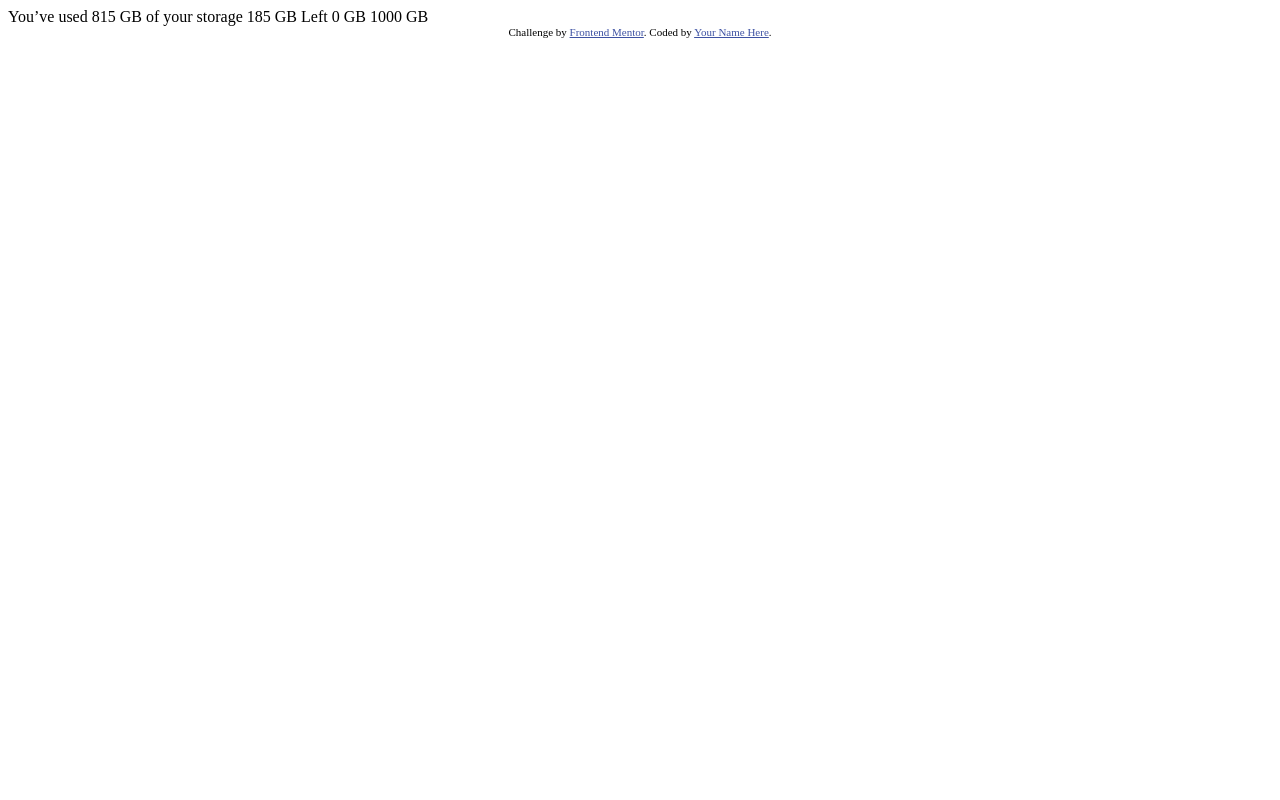
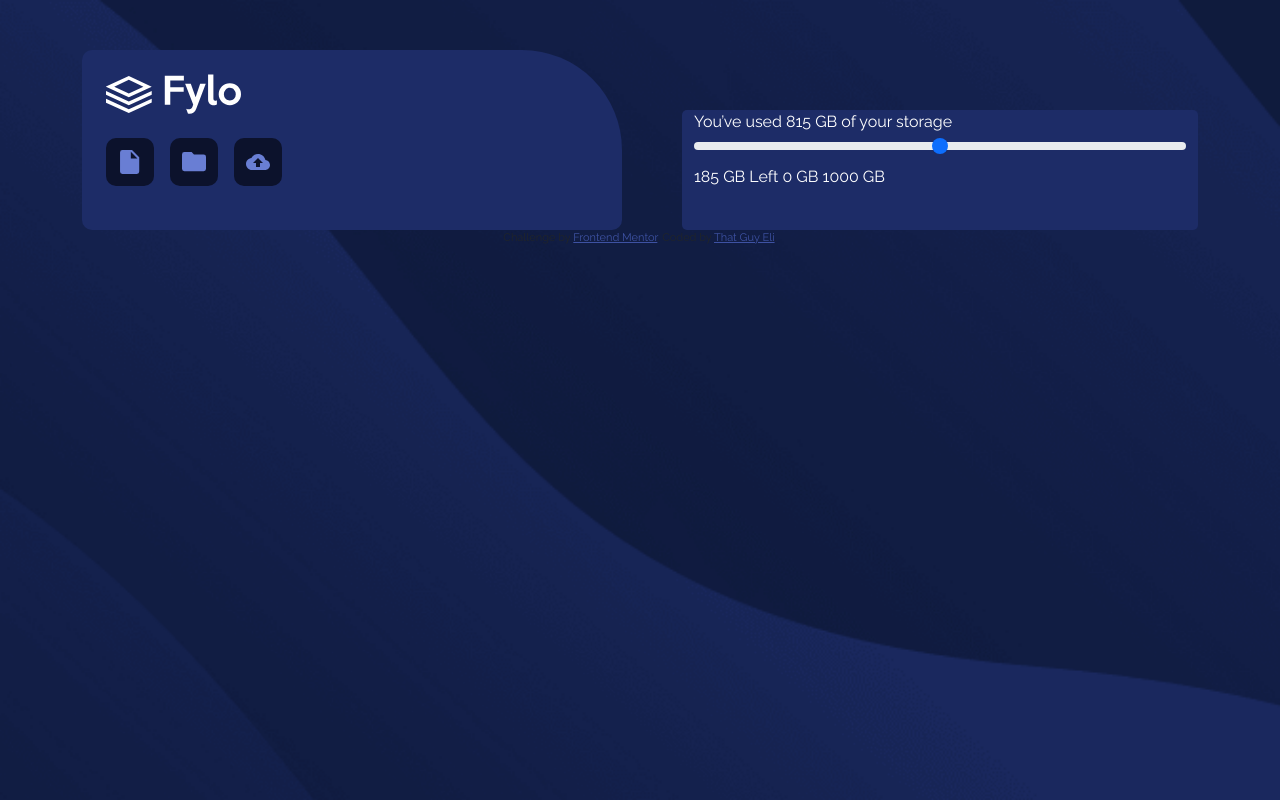
Before and after one commit to Jonez5/sba2, a plain HTML site: page index.html in a window 1280 px wide. Drawn offline with nearby package versions, Linux system fonts and the light colour scheme.

Commit message:
updating main branch

```diff
--- a/index.html
+++ b/index.html
@@ -3,8 +3,14 @@
 <head>
   <meta charset="UTF-8">
   <meta name="viewport" content="width=device-width, initial-scale=1.0"> <!-- displays site properly based on user's device -->
+<link rel="stylesheet" href="./styles.css">
+<link href="https://cdn.jsdelivr.net/npm/bootstrap@5.3.3/dist/css/bootstrap.min.css" rel="stylesheet" integrity="sha384-QWTKZyjpPEjISv5WaRU9OFeRpok6YctnYmDr5pNlyT2bRjXh0JMhjY6hW+ALEwIH" crossorigin="anonymous">
+  <link rel="icon" type="image/png" sizes="32x32" href="./images/favicon-32x32.png">
 
-  <link rel="icon" type="image/png" sizes="32x32" href="./images/favicon-32x32.png">
+  <!-- fonts -->
+  <link rel="preconnect" href="https://fonts.googleapis.com">
+  <link rel="preconnect" href="https://fonts.gstatic.com" crossorigin>
+  <link href="https://fonts.googleapis.com/css2?family=Raleway:ital,wght@0,100..900;1,100..900&display=swap" rel="stylesheet">
 
   <title>Frontend Mentor | Fylo data storage component</title>
 
@@ -16,16 +22,52 @@
 </head>
 <body>
 
-  You’ve used 815 GB of your storage
+  <div class=" d-flex align-items-center justify-content-center">
+    <main class="d-flex justify-content-center container">
+      <div class="align-self-center">
+      </div>
+    </main>
+  </div>
 
-  185 GB Left
+   <div  class="container change">
+  <main class ="container d flex  ">
+    <div class="row">
+      <div class="col-sm circled-lg p-4" id="lleft">
+        <img class="logo mb-4" src="images/logo.svg" alt="Fylo logo border">
 
-  0 GB
-  1000 GB
+        <ul id="buttons" class="d-flex align-items-center gap-3 list-unstyled">
+          <li>
+              <a href="#"><img src="images/icon-document.svg" alt=""></a>
+          </li>
+          <li>
+              <a href="#"><img src="images/icon-folder.svg" alt=""></a>
+          </li>
+          <li>
+              <a href="#"><img src="images/icon-upload.svg" alt=""></a>
+          </li>
+        </ul>
+      </div>
 
-  <div class="attribution">
+      <div class="col-sm circled w-50 " id="rright">
+
+
+      You’ve used 815 GB of your storage
+      <input type="range" class="form-range">
+
+      185 GB Left
+
+      0 GB
+      1000 GB
+      </div>
+    </div>
+
+
+</main>
+ </div>
+
+   <div class="attribution">
     Challenge by <a href="https://www.frontendmentor.io?ref=challenge" target="_blank">Frontend Mentor</a>.
-    Coded by <a href="#">Your Name Here</a>.
+    Coded by <a href="#">That Guy Eli</a>.
   </div>
 </body>
 </html>
```
Also changed, not shown: 1 other file.
